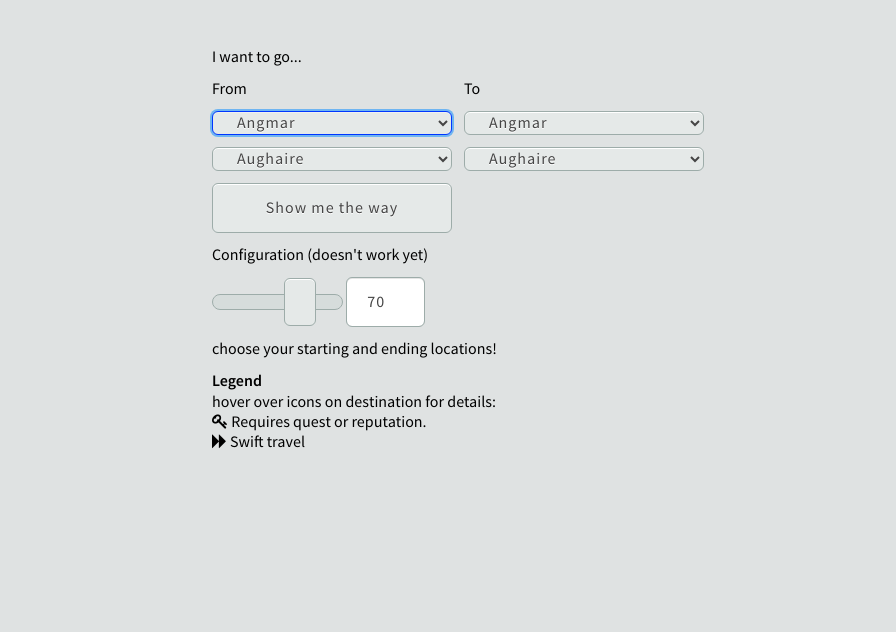
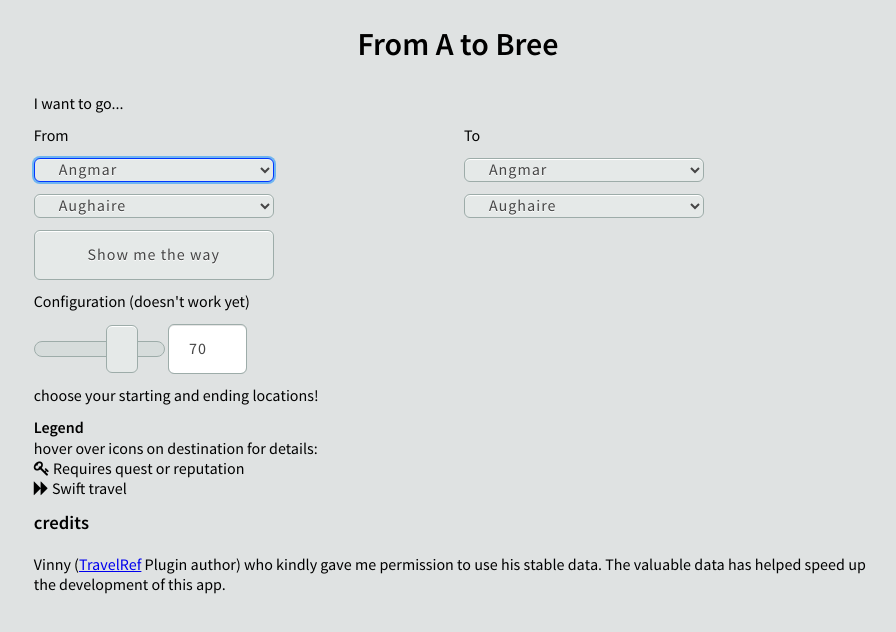
Before and after one commit to booyaa/FromAtoBree, a plain HTML site: page index.html in a window 1280 px wide. Shown: the whole page, without its empty margins (182-1078 px from the left). Drawn offline with Linux system fonts and the light colour scheme.

Commit message:
added credits and title

```diff
--- a/css/style.css
+++ b/css/style.css
@@ -22,8 +22,10 @@ body {
 div#center {
   width: 100%;
   text-align: center;
+  /* background-color: #f00; */
 }
 
 table {
+  width: 70%;
   margin: 1em auto;
 }
--- a/index.html
+++ b/index.html
@@ -10,6 +10,7 @@
   </head>
   <body>
     <div id="center">
+      <h1>From A to Bree</h1>
       <table border="0" cellpadding="5"> <!-- i'll prolly burn in hell for using deprecated table attributes. lol --!>
         <tr><td colspan="2">I want to go...</td></tr>
       <tr>
@@ -44,10 +45,15 @@
           <td colspan="2">
             <strong>Legend</strong><br />
             hover over icons on destination for details:<br/>
-            <span class="icon-key"></span>&nbsp;Requires quest or reputation.<br/>
+            <span class="icon-key"></span>&nbsp;Requires quest or reputation<br/>
             <span class="icon-forward"></span>&nbsp;Swift travel<br />
           </td>
         </tr>
+        <tr>
+          <td colspan="2">
+            <h3>credits</h3>
+            Vinny (<a href="http://www.lotrointerface.com/downloads/info524-Travellocationsreference.html">TravelRef</a> Plugin author) who kindly gave me permission to use his stable data. The valuable data has helped speed up the development of this app.</td></tr>
+
       </table>
     </div>
 
```
